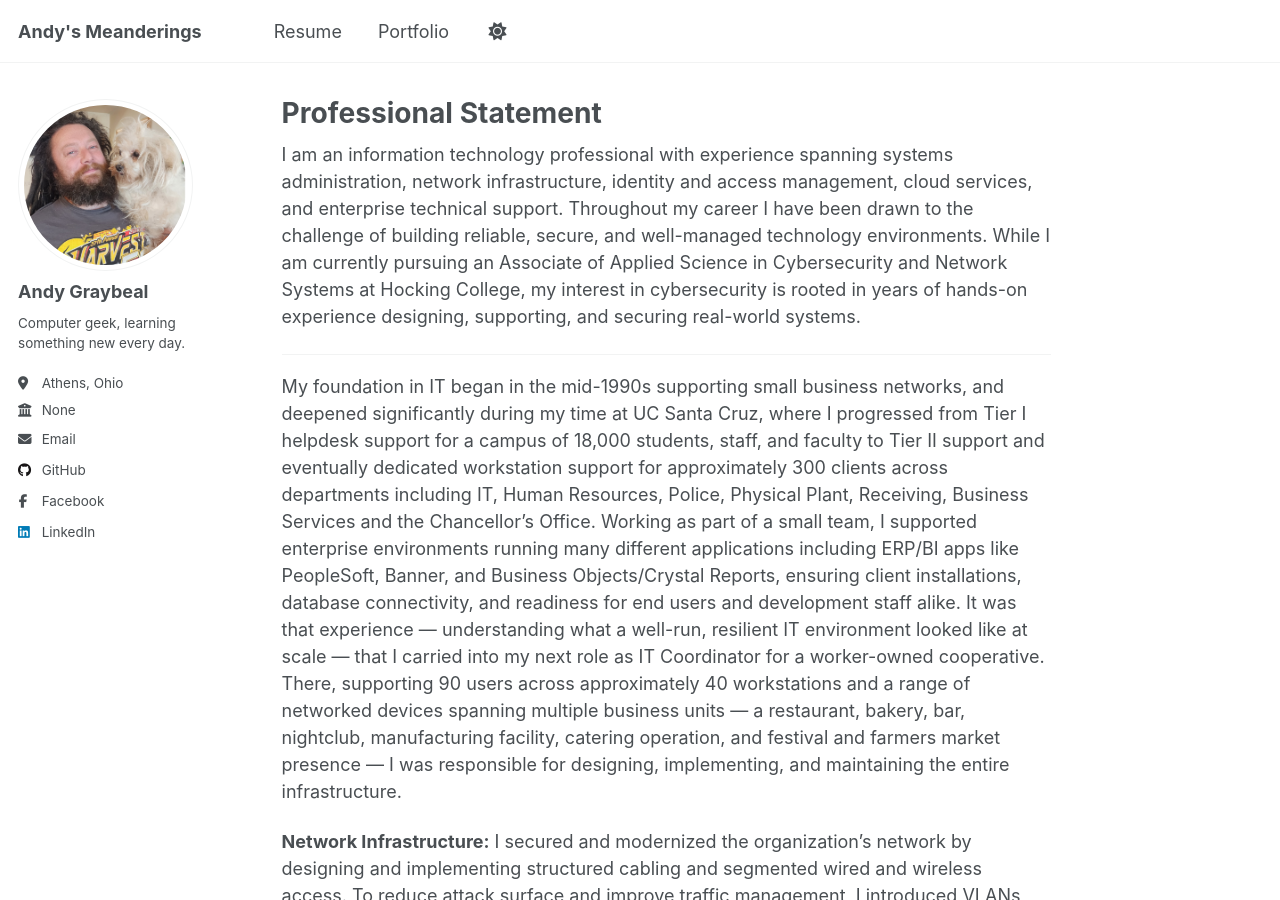
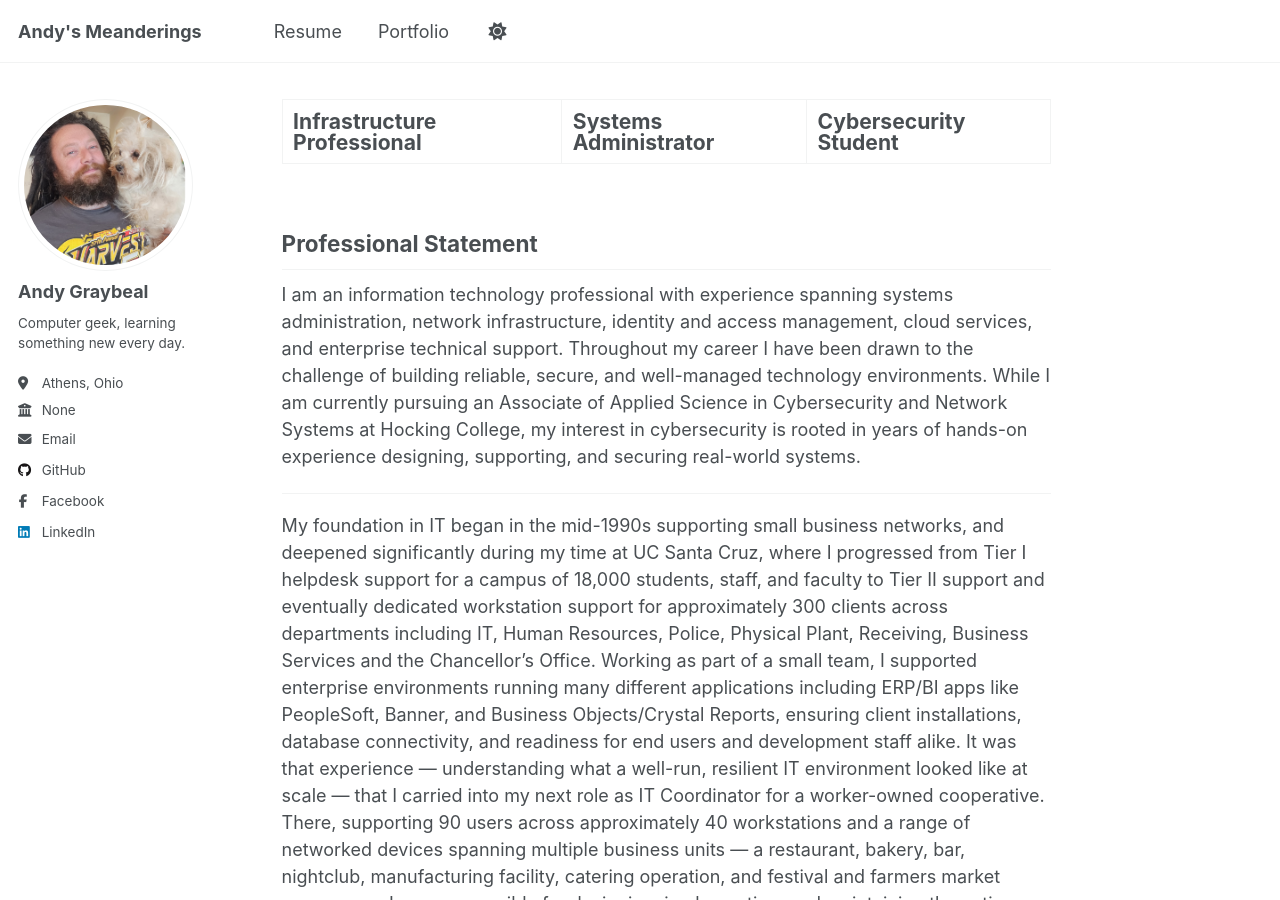
Before and after one commit to andy-graybeal/andy-graybeal.github.io, a Jekyll site: the page built from _pages/about.md, in a window 1280 px wide and 900 px high. Built offline with Jekyll 4.4.1, drawn with Linux system fonts in a browser that asks for light colours; a script that is not in the unit is left out.

Commit message:
Revise title and add professional statement
Updated the title and added a professional statement detailing experience in IT and cybersecurity.

```diff
--- a/_pages/about.md
+++ b/_pages/about.md
@@ -1,6 +1,6 @@
 ---
 permalink: /
-title: "Professional Statement"
+title: "Infrastructure Professional | Systems Administrator | Cybersecurity Student"
 author_profile: true
 redirect_from:
   - /about/
@@ -54,6 +54,8 @@ redirect_from:
 # For more info
 # ------
 # More info about configuring Academic Pages can be found in [the guide](https://academicpages.github.io/markdown/), the [growing wiki](https://github.com/academicpages/academicpages.github.io/wiki), and you can always [ask a question on GitHub](https://github.com/academicpages/academicpages.github.io/discussions). The [guides for the Minimal Mistakes theme](https://mmistakes.github.io/minimal-mistakes/docs/configuration/) (which this theme was forked from) might also be helpful. -->
+
+## Professional Statement
 
 I am an information technology professional with experience spanning systems administration, network infrastructure, identity and access management, cloud services, and enterprise technical support. Throughout my career I have been drawn to the challenge of building reliable, secure, and well-managed technology environments. While I am currently pursuing an Associate of Applied Science in Cybersecurity and Network Systems at Hocking College, my interest in cybersecurity is rooted in years of hands-on experience designing, supporting, and securing real-world systems.
 
```
